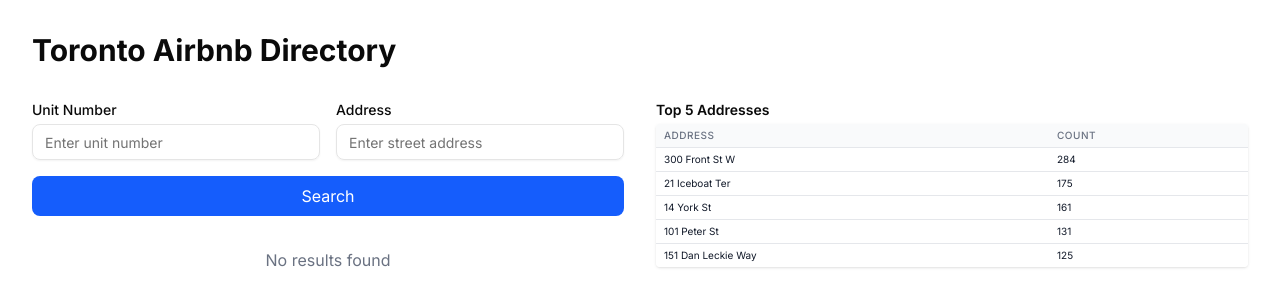
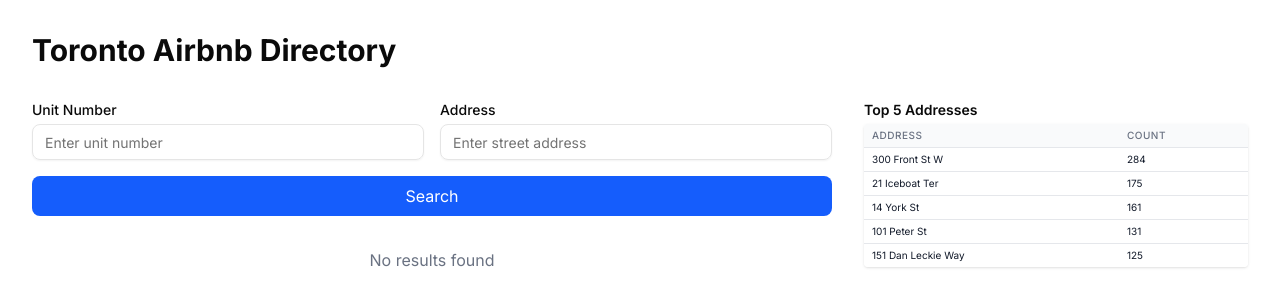
Before and after one commit to zspengyou/toronto-airbnb-directory, a Next.js app: page / in a window 1280 px wide. Shown: the top 306 px of the page. Built offline with nearby package versions, Linux system fonts and the light colour scheme.

Commit message:
adjust width of two component

```diff
--- a/app/page.tsx
+++ b/app/page.tsx
@@ -28,8 +28,8 @@
     <main className="min-h-screen p-8 max-w-7xl mx-auto">
       <h1 className="text-3xl font-bold mb-8">Toronto Airbnb Directory</h1>
       <div className="space-y-8">
-        <div className="grid grid-cols-1 lg:grid-cols-2 gap-8">
-          <div>
+        <div className="grid grid-cols-1 lg:grid-cols-3 gap-8">
+          <div className="lg:col-span-2">
             <SearchForm onSearch={handleSearch} />
             {isLoading ? (
               <div className="text-center py-8">
```
